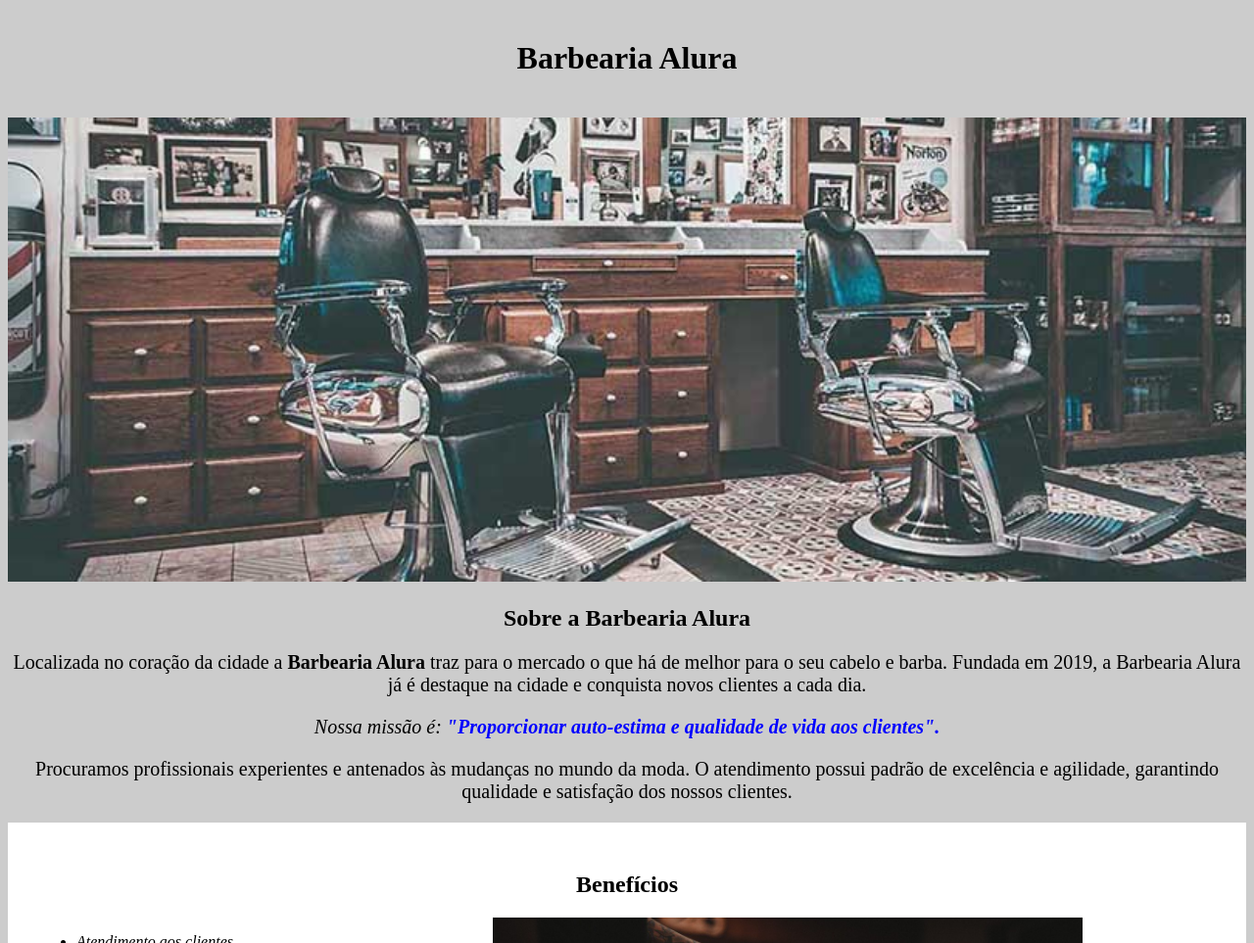
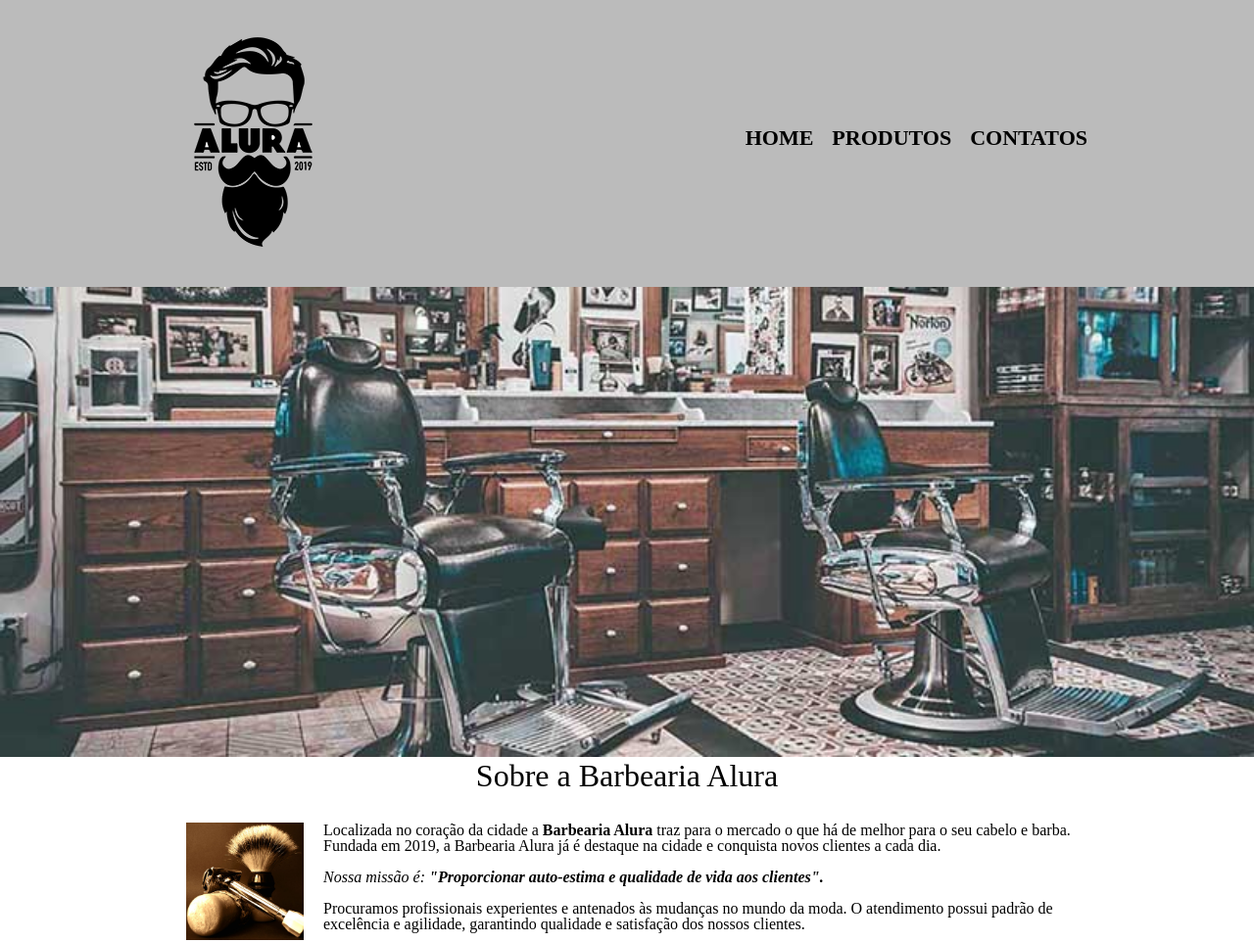
Before and after one commit to Leticiamelgar/Barbearia_Alura, a plain HTML site: page index.html in a window 1280 px wide. Shown: the top 963 px of the page at 98% size. Drawn offline with Linux system fonts and the light colour scheme.

Commit message:
estilizando-home

```diff
--- a/index.html
+++ b/index.html
@@ -4,27 +4,41 @@
     <meta charset="UTF-8">
     <meta http-equiv="X-UA-Compatible" content="IE=edge">
     <meta name="viewport" content="width=device-width, initial-scale=1.0">
-    <link rel="stylesheet" href="style-home.css">
+    <link rel="stylesheet" href="reset.css">
+    <link rel="stylesheet" href="style.css">
     <title>Barbearia</title>
 </head>
 <body>
     <header>
-       <h1 class="titulo-principal"> Barbearia Alura </h1>
+        <div class="caixa">
+            <h1><img src="banner\logo.png" alt="logo" /></h1>
+            <nav>
+                <ul>
+                    <li><a href="index.html">Home</a></li>
+                    <li><a href="produtos.html">Produtos</a></li>
+                    <li><a href="contatos.html">Contatos</a></li>
+                </ul>
+            </nav>
+        </div>
     </header>
+
     <img src="banner\banner.jpg" alt="fundo" class="banner" >
 
-    <div class="principal">
-        <h2 class="titulo-centralizado"> Sobre a Barbearia Alura </h1>
+    <main>
 
+        <section class="principal">
+            <h2 class="titulo-principal"> Sobre a Barbearia Alura </h1>
+
+            <img src="banner\utensilios.jpg" alt="utensilios de um barbeiro" class="utensilios">
             <p> Localizada no coração da cidade a <strong>Barbearia Alura</strong> traz para o mercado o que há de melhor para o seu cabelo e barba. Fundada em 2019, a Barbearia Alura já é destaque na cidade e conquista novos clientes a cada dia. </p>
 
             <p> <em>Nossa missão é: <strong>"Proporcionar auto-estima e qualidade de vida aos clientes". </strong> </em> </p>
 
             <p> Procuramos profissionais experientes e antenados às mudanças no mundo da moda. O atendimento possui padrão de excelência e agilidade, garantindo qualidade e satisfação dos nossos clientes. </p>
-    </div>
+        </section>
 
-    <div class="beneficios">
-        <h2 class="titulo-centralizado">Benefícios</h2>
+        <section class="beneficios">
+            <h2 class="titulo-principal">Benefícios</h2>
             <ul class="items">
                 <li>Atendimento aos clientes</li>
                 <li>Espaço diferenciado</li>
@@ -32,6 +46,14 @@
                 <li>Prossionais Qualificados</li>
             </ul>
             <img class="imagembeneficios" src="beneficios\beneficios.jpg" alt="beneficio">
-    </div>
+        </section>
+    </main>
+
+
+
+    <footer>
+        <img src="banner\logo-branco.png">
+        <p class="copyrigth">&copy; Copyrigth Barbearia Alura - 2019</p>
+    </footer>
 </body>
 </html>
--- a/style.css
+++ b/style.css
@@ -43,7 +43,7 @@ nav a:hover {
     display: inline-block;
     text-align: center;
     width: 30%;
-    height: 415px;
+    height: 500px;
     vertical-align: top;
     margin: 0 1.5%;
     padding: 30px 20px;
@@ -138,3 +138,37 @@ form p {
     background: darkblue;
 
 }
+
+.banner
+{
+    width: 100%;
+}
+
+.titulo-principal{
+    text-align: center;
+    font-size: 2em;
+    margin: 0 0 1em;
+    clear: left;
+}
+
+.principal p{
+    margin: 0 0 1em;
+}
+
+.principal strong {
+    font-weight: bold;
+}
+
+.principal em {
+    font-style: italic;
+}
+
+.utensilios {
+    width: 120px;
+    float: left;
+    margin: 0 20px 0 20px;
+}
+
+.imagembeneficios {
+    width: 60% ;
+}
```
Also changed, not shown: contato.html (+1 -1 lines), produtos.html (+5 -6 lines), banner/utensilios.jpg (added). Lines whose indentation alone changed are shown as unchanged.
